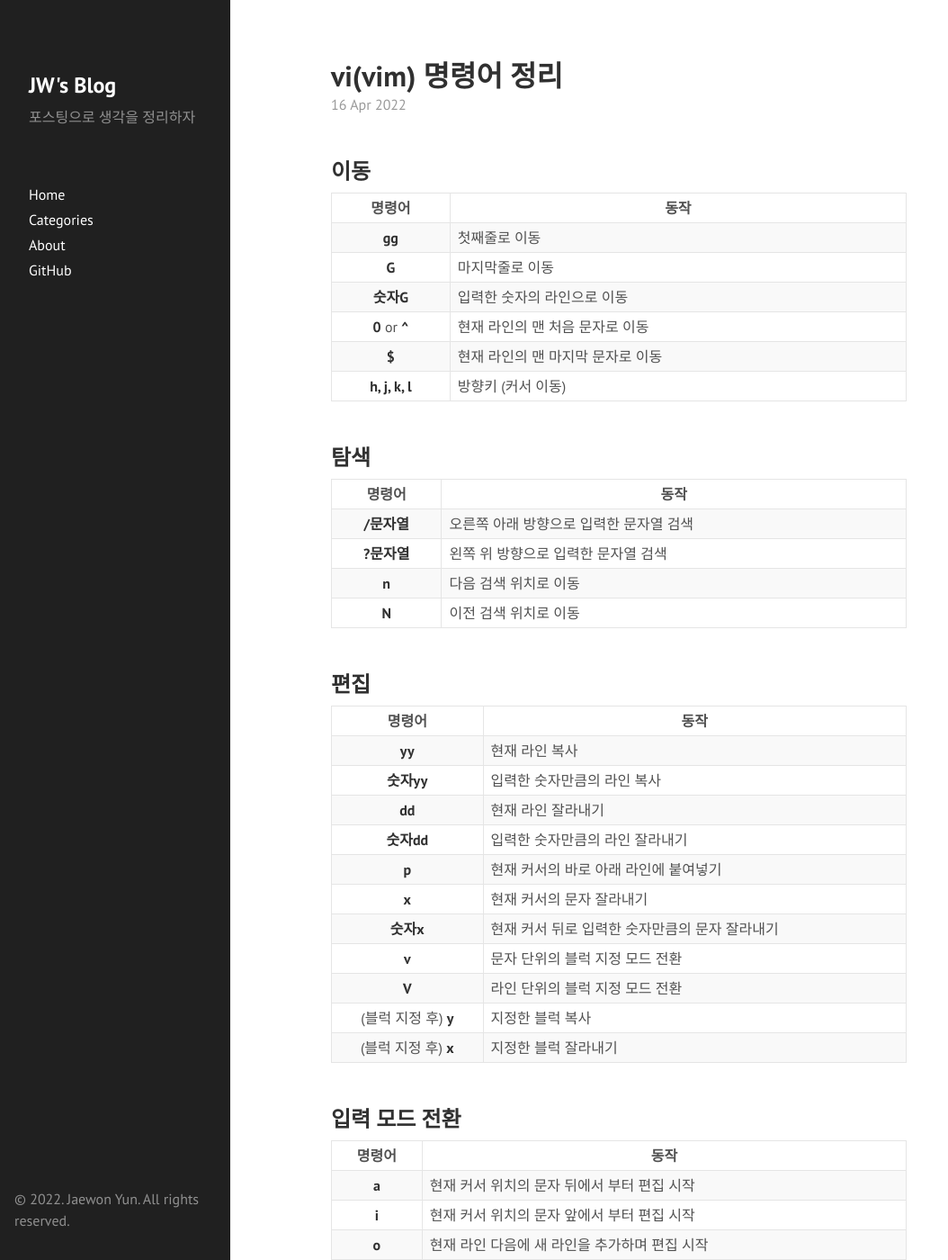
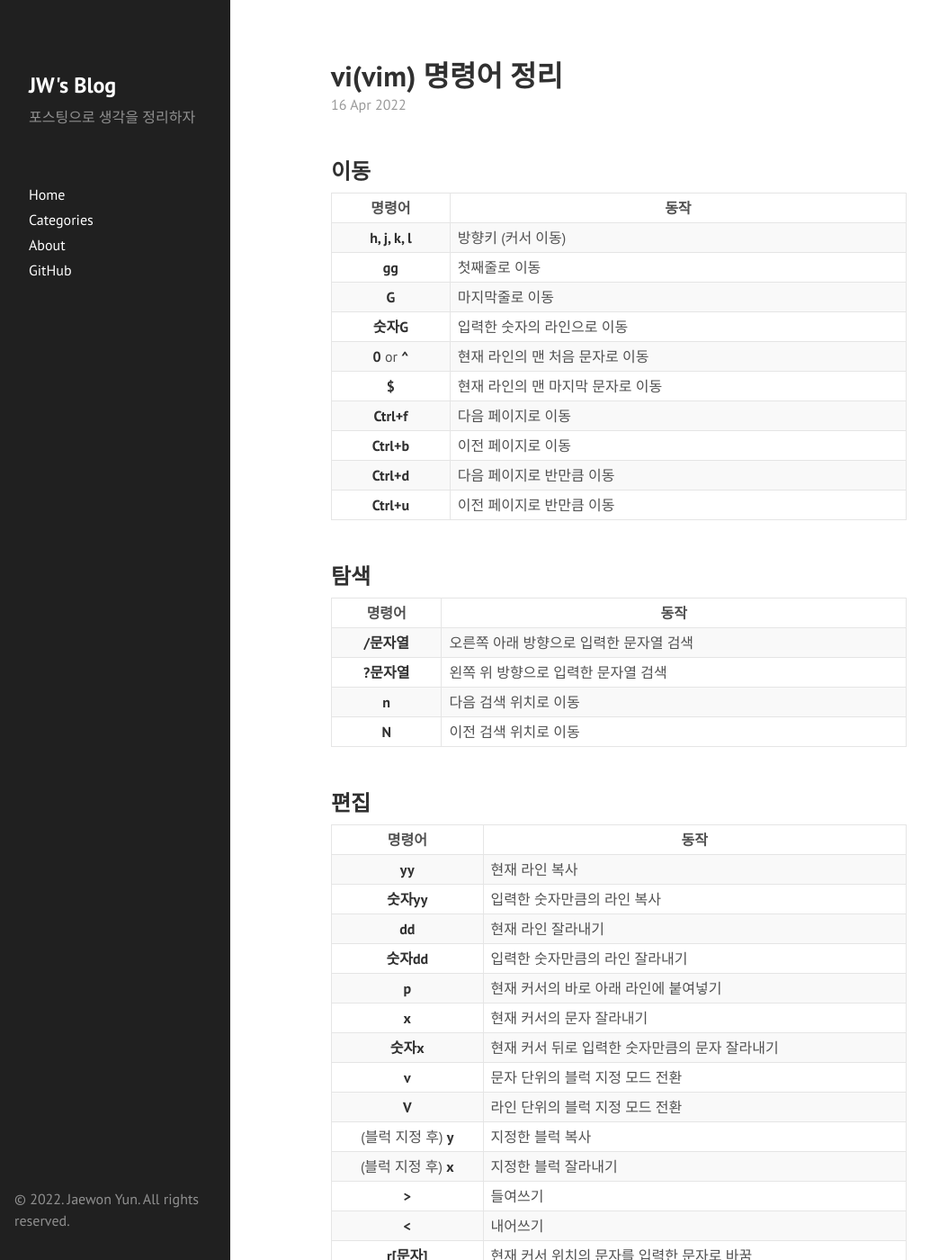
Before and after one commit to woin2ee/woin2ee.github.io, a Jekyll site: the page built from _posts/2022./2022-04-16-vi-shortcut.md, in a window 1280 px wide and 1400 px high. Shown: the whole window at 90% size, without its empty margins (0-1054 px from the left). Built offline with Jekyll 4.4.1, drawn with Linux system fonts in a browser that asks for light colours; some of the changed text lies outside the part shown.

Commit message:
Update Post

```diff
--- a/_posts/2022./2022-04-16-vi-shortcut.md
+++ b/_posts/2022./2022-04-16-vi-shortcut.md
@@ -9,12 +9,16 @@ categories: Posts
 
 명령어 | 동작
 :---: | ---
+**h, j, k, l** | 방향키 (커서 이동)
 **gg** | 첫째줄로 이동
 **G** | 마지막줄로 이동
 **숫자G** | 입력한 숫자의 라인으로 이동
 **0** or **^** | 현재 라인의 맨 처음 문자로 이동
 **$** | 현재 라인의 맨 마지막 문자로 이동
-**h, j, k, l** | 방향키 (커서 이동)
+**Ctrl+f** | 다음 페이지로 이동
+**Ctrl+b** | 이전 페이지로 이동
+**Ctrl+d** | 다음 페이지로 반만큼 이동
+**Ctrl+u** | 이전 페이지로 반만큼 이동
 
 ## 탐색
 
@@ -40,6 +44,10 @@ categories: Posts
 **V** | 라인 단위의 블럭 지정 모드 전환
 (블럭 지정 후) **y** | 지정한 블럭 복사
 (블럭 지정 후) **x** | 지정한 블럭 잘라내기
+**>** | 들여쓰기
+**<** | 내어쓰기
+**r[문자]** | 현재 커서 위치의 문자를 입력한 문자로 바꿈
+**R** | 현재 커서 위치부터 insert 모드 전환
 
 ## 입력 모드 전환
 
@@ -48,6 +56,7 @@ categories: Posts
 **a** | 현재 커서 위치의 문자 뒤에서 부터 편집 시작
 **i** | 현재 커서 위치의 문자 앞에서 부터 편집 시작
 **o** | 현재 라인 다음에 새 라인을 추가하며 편집 시작
+**O** | 현재 라인 위에 새 라인을 추가하며 편집 시작
 
 ## 기타
 
```
